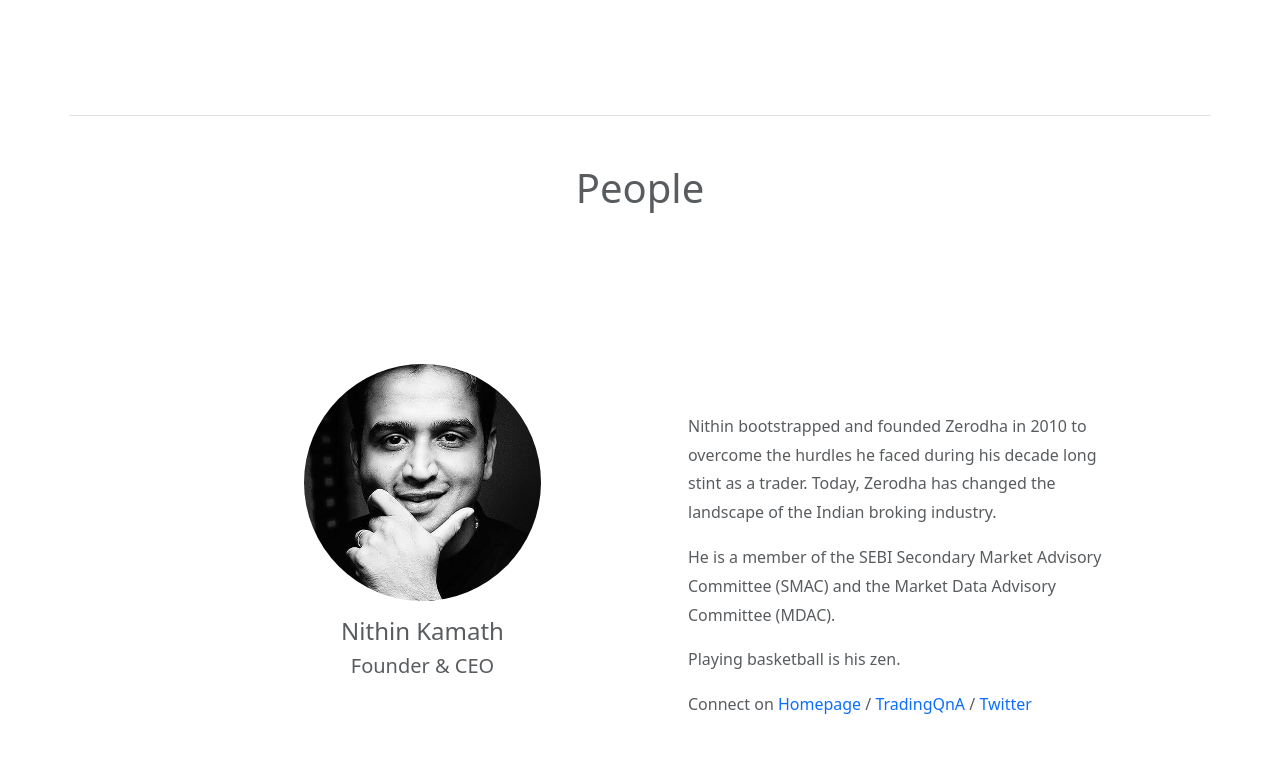
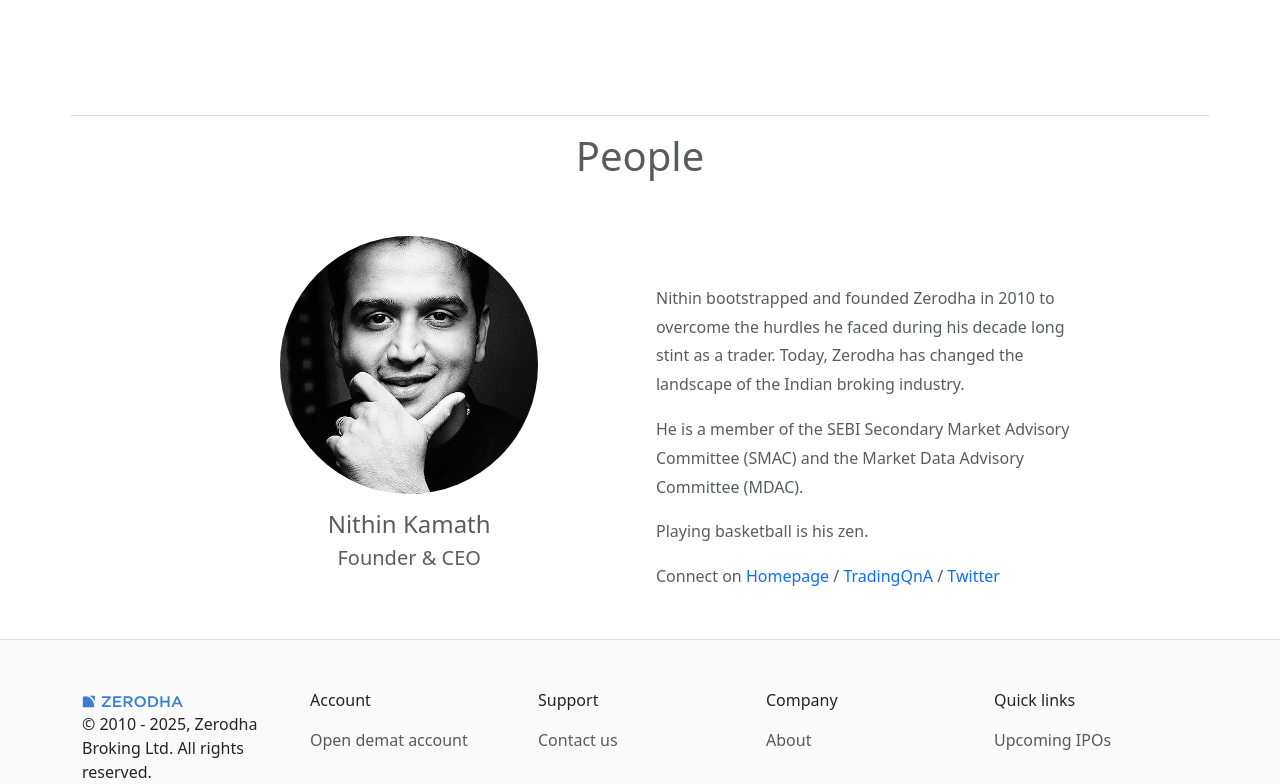
Before and after one commit to koushik369mondal/Zerodha_Clone, a React (Vite) app in the folder frontend/: page /about in a window 1280 px wide. Shown: the part 908-1692 px from the top of the page. Built offline with nearby package versions, Linux system fonts and the light colour scheme.

Commit message:
Refactor Team component layout for improved spacing and alignment

```diff
--- a/frontend/src/landing_page/about/Team.jsx
+++ b/frontend/src/landing_page/about/Team.jsx
@@ -4,20 +4,20 @@
     return (
         <div>
             <div className="container">
-                <div className="row p-5 border-top">
+                <div className="row p-3 border-top">
                     <h1 className="text-center text-muted">People</h1>
                 </div>
                 <div
-                    className="row p-5 text-muted fs-6"
+                    className="row p-3 text-muted fs-6"
                     style={{ lineHeight: "1.8", fontSize: "1.2em" }}
                 >
                     <div className="col-1"></div>
-                    <div className="col-5 p-5 text-center">
-                        <img src="media/images/nithinKamath.jpg" alt="" style={{ borderRadius: "100%", width:"70%" }} />
+                    <div className="col-5 p-3 text-center">
+                        <img src="media/images/nithinKamath.jpg" alt="" style={{ borderRadius: "100%", width:"60%" }} />
                         <h4 className="mt-3">Nithin Kamath</h4>
                         <h5 className="mt-1">Founder & CEO</h5>
                     </div>
-                    <div className="col-6 p-5 mt-5">
+                    <div className="col-5 p-3 mt-5">
                         <p>
                             Nithin bootstrapped and founded Zerodha in 2010 to overcome the
                             hurdles he faced during his decade long stint as a trader. Today,
@@ -30,6 +30,7 @@
                         <p>Playing basketball is his zen. </p>
                         <p>Connect on <a href="">Homepage</a> / <a href="">TradingQnA</a> / <a href="">Twitter</a></p>
                     </div>
+                    <div className="col-1"></div>
                 </div>
             </div>
         </div>
```
